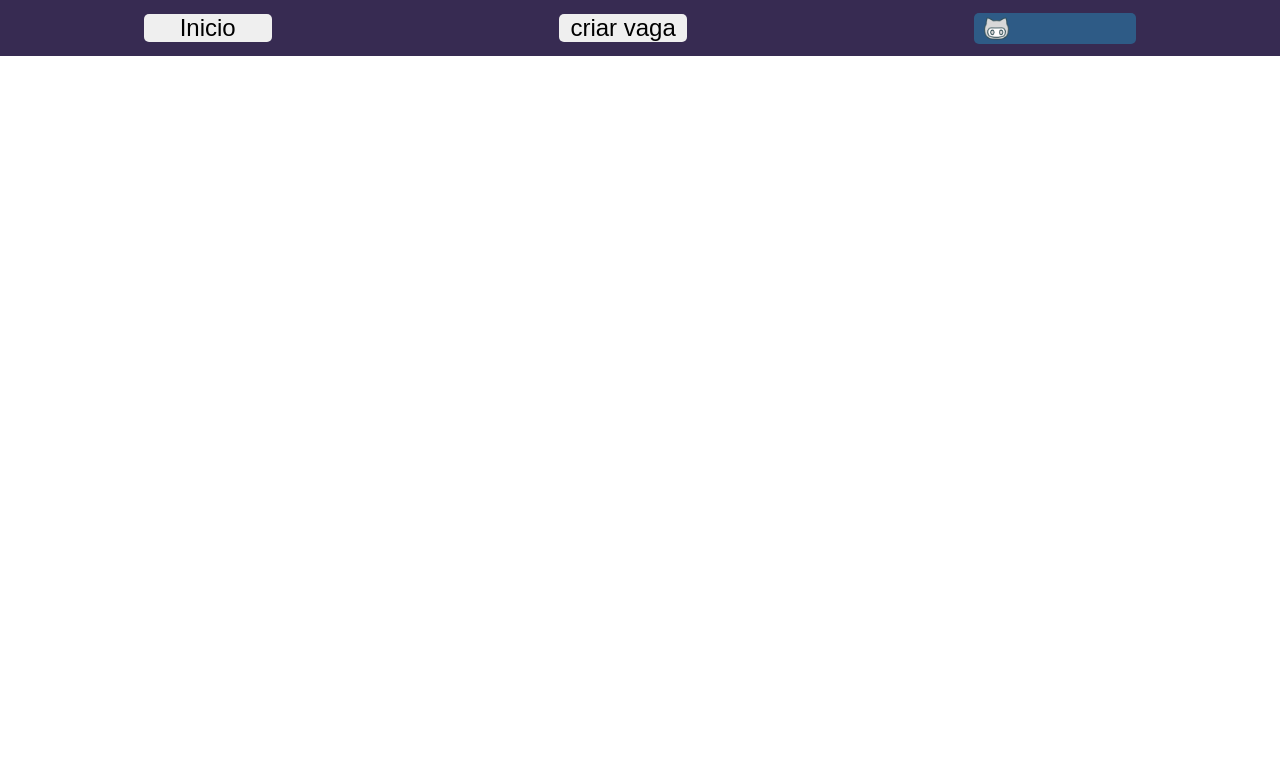
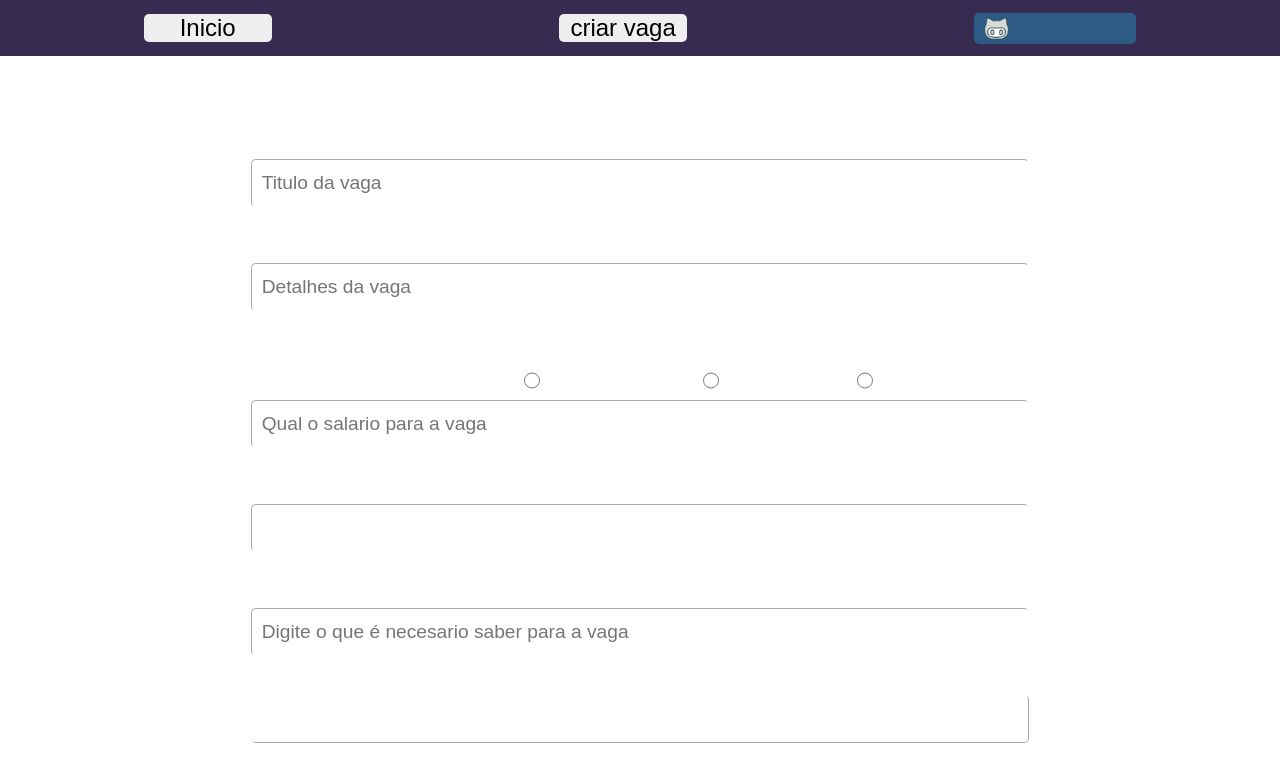
Before and after one commit to denner-august/JobNow, a Next.js app in the folder job-now/: page /CreateJob in a window 1280 px wide. Shown: the top 782 px of the page. Built offline with nearby package versions, Linux system fonts and the light colour scheme; no server answers.

Commit message:
formulario de vagas
formulario de criação de vagas

```diff
--- a/job-now/pages/CreateJob.tsx
+++ b/job-now/pages/CreateJob.tsx
@@ -1,11 +1,63 @@
-import { useContext } from "react";
 import { HeaderDefaul } from "../components/homePage/components/headerLogin";
-import { Context } from "../context/userContext";
 
 import styles from "../styles/createJob.module.scss";
 
+import { useForm } from "react-hook-form";
+
 export default function CreateJob() {
-  const { user } = useContext(Context);
+  const { register, handleSubmit } = useForm();
+  const onSubmit = (data: any) => {
+    console.log(data);
+  };
 
-  return <HeaderDefaul />;
+  // falta colocar a logo da empresa como input
+  // tipar os dados do form
+
+  return (
+    <>
+      <HeaderDefaul />
+      <div className={styles.ContainerJob}>
+        <form onSubmit={handleSubmit(onSubmit)}>
+          <label>Titulo da vaga</label>
+          <input placeholder="Titulo da vaga" {...register("TituloVaga")} />
+
+          <label>Diga os detalhes da vaga</label>
+          <input placeholder="Detalhes da vaga" {...register("Detalhes")} />
+
+          <label>Qual o tipo da vaga</label>
+          <ul>
+            <label>distancia </label>
+            <input
+              {...register("radio")}
+              type="radio"
+              value="Presencial"
+              placeholder="teste"
+            />
+            <label>Presencial </label>
+            <input {...register("radio")} type="radio" value="Distancia" />
+            <label> Hibrido </label>
+            <input {...register("radio")} type="radio" value="Hibrido" />
+          </ul>
+          <input
+            placeholder="Qual o salario para a vaga"
+            {...register("Salario")}
+          />
+          <label>experiencia</label>
+          <input
+            placeholder="Experiencia"
+            {...register("Experiencia")}
+            value="junior"
+            disabled
+          />
+          <label>Quais tecnologias necessárias para a vaga?</label>
+          <input
+            placeholder="Digite o que é necesario saber para a vaga"
+            {...register("tecnologias")}
+          />
+
+          <input type="submit" />
+        </form>
+      </div>
+    </>
+  );
 }
--- a/job-now/styles/createJob.module.scss
+++ b/job-now/styles/createJob.module.scss
@@ -0,0 +1,88 @@
+.ContainerJob {
+  height: auto;
+  width: auto;
+
+  min-height: 90vh;
+
+  display: flex;
+  justify-content: center;
+  align-items: center;
+
+  border-radius: 10px;
+  border-width: 2px;
+  border-style: solid;
+  border-color: #ffff;
+
+  margin: 10px;
+  padding: 10px;
+
+  form {
+    display: flex;
+    flex-direction: column;
+    align-items: center;
+    justify-content: space-around;
+
+    width: 70%;
+
+    height: auto;
+
+    min-height: 80vh;
+
+    input {
+      width: 90%;
+      height: 3rem;
+      padding: 10px;
+      border-radius: 5px;
+      border-color: rgb(255, 255, 255);
+      border-width: 1px;
+
+      background-color: rgba(255, 255, 255, 0);
+
+      font-size: 1.2rem;
+
+      color: white;
+    }
+
+    input:focus {
+      background-color: rgb(16, 49, 77);
+    }
+
+    ul {
+      display: flex;
+
+      label,
+      input {
+        height: 100%;
+        margin: 0px 1rem;
+      }
+
+      input[type="radio"] {
+        height: auto;
+        background-color: rgb(0, 255, 0);
+        width: 1rem;
+      }
+    }
+  }
+
+  label {
+    margin: 0.5rem 0px;
+
+    font-size: 1.5rem;
+
+    color: #ffff;
+  }
+
+  input[type="submit"] {
+    margin-top: 2rem;
+
+    cursor: pointer;
+  }
+
+  input[type="submit"]:hover {
+    background-color: rgb(73, 72, 72);
+  }
+
+  input[type="submit"]:active {
+    background-color: rgb(129, 128, 128);
+  }
+}
```
